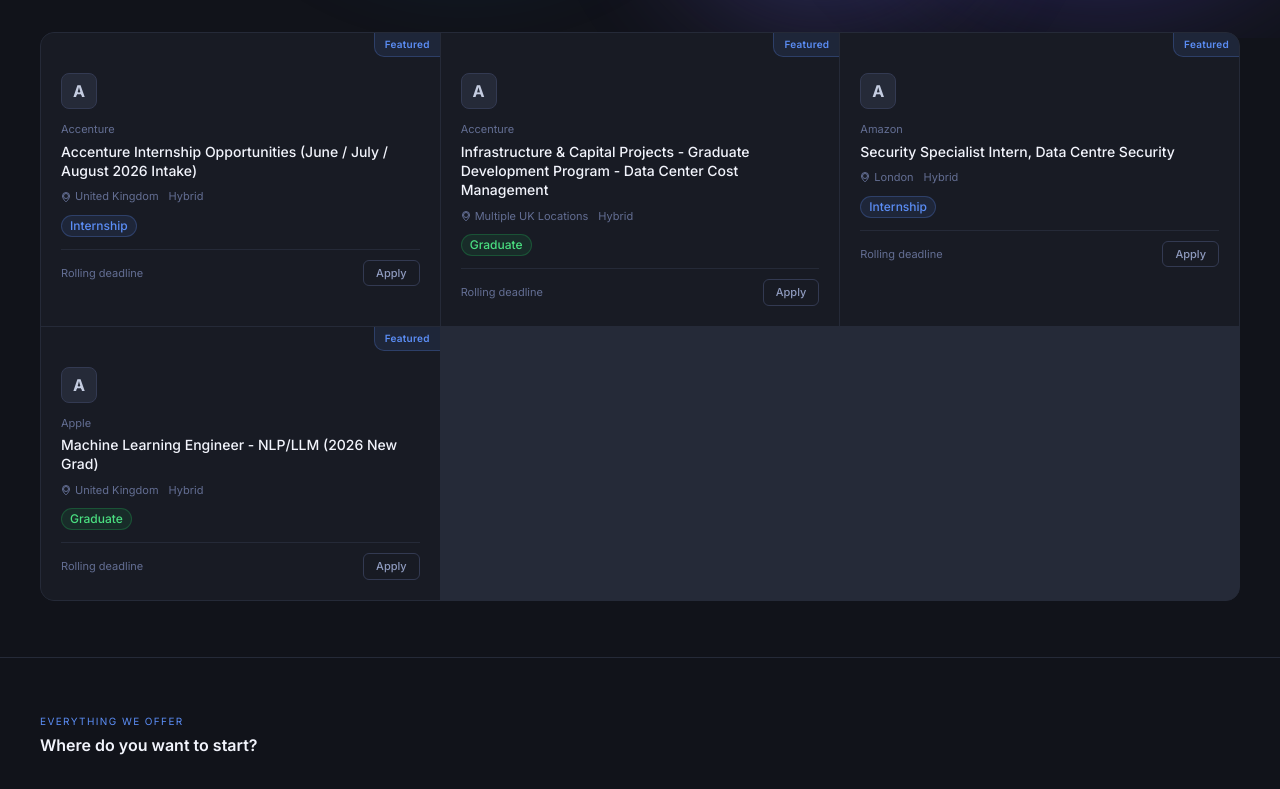
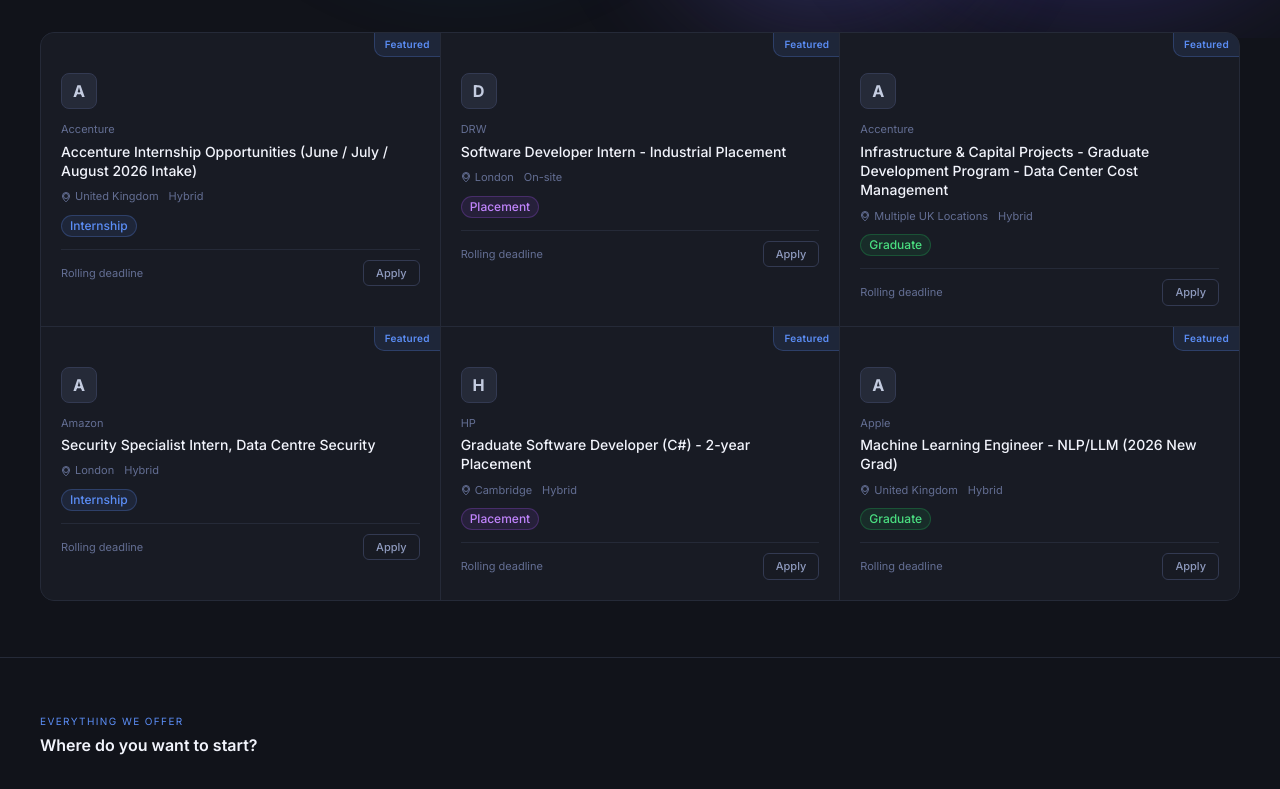
Before and after one commit to uffbilxl/sca, a Next.js app: page / in a window 1280 px wide. Shown: the part 762-1551 px from the top of the page. Built offline with nearby package versions, Linux system fonts and the light colour scheme.

Commit message:
Feature DRW and HP placements to fill two gaps in homepage featured section

```diff
--- a/src/data/opportunities.ts
+++ b/src/data/opportunities.ts
@@ -103,7 +103,7 @@
   { id: "cmprli8vw003qpiqgl43dlld6", title: "Technical Support Engineer Intern (Summer 2026)", slug: "cloudflare-technical-support-engineer-intern-summer-2026", description: "Technical Support Engineer Intern (Summer 2026) at Cloudflare. Based in London.", type: "INTERNSHIP", location: "London", workMode: "ONSITE", featured: false, sponsored: false, status: "OPEN", applyUrl: "https://job-boards.greenhouse.io/cloudflare/jobs/7726879", startDate: "Summer 2026", deadline: null, company: C["cloudflare"], requirements: null, responsibilities: null, salary: null, salaryMin: null, salaryMax: null, duration: null, tags: [], _count: { comments: 0 }, createdAt: new Date(new Date('2026-05-30').getTime() - 33 * 86400000) },
   { id: "cmprli8vy003tpiqgywkn7lqw", title: "Sales Operations Intern", slug: "dassault-syst-mes-sales-operations-intern", description: "Sales Operations Intern at Dassault Systèmes. Based in Warwick.", type: "INTERNSHIP", location: "Warwick", workMode: "ONSITE", featured: false, sponsored: false, status: "OPEN", applyUrl: "https://www.3ds.com/careers/jobs/sales-operations-intern-548020", startDate: "2026", deadline: null, company: C["dassault-syst-mes"], requirements: null, responsibilities: null, salary: null, salaryMin: null, salaryMax: null, duration: null, tags: [], _count: { comments: 0 }, createdAt: new Date(new Date('2026-05-30').getTime() - 34 * 86400000) },
   { id: "cmpmyo4ef001wy1iqa3b4yi0x", title: "Software Engineer Intern", slug: "deliveroo-software-engineer-intern", description: "Software Engineer Intern at Deliveroo. Based in London.", type: "INTERNSHIP", location: "London", workMode: "HYBRID", featured: true, sponsored: false, status: "OPEN", applyUrl: "https://jobs.ashbyhq.com/deliveroo/3e0440a9-7abc-45b0-8520-d3e13083d0f3", startDate: null, deadline: null, company: C["deliveroo"], requirements: null, responsibilities: null, salary: null, salaryMin: null, salaryMax: null, duration: null, tags: [], _count: { comments: 0 }, createdAt: new Date(new Date('2026-05-30').getTime() - 35 * 86400000) },
-  { id: "cmprli8w3003zpiqgu6k0ofkt", title: "Software Developer Intern - Industrial Placement", slug: "drw-software-developer-intern-industrial-placement", description: "Software Developer Intern - Industrial Placement at DRW. Based in London.", type: "PLACEMENT", location: "London", workMode: "ONSITE", featured: false, sponsored: false, status: "OPEN", applyUrl: "https://job-boards.greenhouse.io/drwuniversityjobs/jobs/7364884", startDate: "Summer 2026", deadline: null, company: C["drw"], requirements: null, responsibilities: null, salary: null, salaryMin: null, salaryMax: null, duration: null, tags: [], _count: { comments: 0 }, createdAt: new Date(new Date('2026-05-30').getTime() - 36 * 86400000) },
+  { id: "cmprli8w3003zpiqgu6k0ofkt", title: "Software Developer Intern - Industrial Placement", slug: "drw-software-developer-intern-industrial-placement", description: "Software Developer Intern - Industrial Placement at DRW. Based in London.", type: "PLACEMENT", location: "London", workMode: "ONSITE", featured: true, sponsored: false, status: "OPEN", applyUrl: "https://job-boards.greenhouse.io/drwuniversityjobs/jobs/7364884", startDate: "Summer 2026", deadline: null, company: C["drw"], requirements: null, responsibilities: null, salary: null, salaryMin: null, salaryMax: null, duration: null, tags: [], _count: { comments: 0 }, createdAt: new Date(new Date('2026-05-30').getTime() - 36 * 86400000) },
   { id: "cmprli8w50042piqgnjkigirc", title: "DXC Graduate Programme 2026", slug: "dxc-technology-dxc-graduate-programme-2026", description: "DXC Graduate Programme 2026 at DXC Technology. Based in London.", type: "GRADUATE", location: "London", workMode: "ONSITE", featured: false, sponsored: false, status: "OPEN", applyUrl: "https://dxctechnology.wd1.myworkdayjobs.com/en-US/DXCJobs/job/GBR---ENG---LONDON/DXC-Graduate-Programme-2026_51567282", startDate: "2026", deadline: null, company: C["dxc-technology"], requirements: null, responsibilities: null, salary: null, salaryMin: null, salaryMax: null, duration: null, tags: [], _count: { comments: 0 }, createdAt: new Date(new Date('2026-05-30').getTime() - 37 * 86400000) },
   { id: "cmprli8w70045piqgoejj364p", title: "Technology Risk Summer Internship Programme 2026", slug: "ey-technology-risk-summer-internship-programme-2026", description: "Technology Risk Summer Internship Programme 2026 at EY. Based in United Kingdom.", type: "INTERNSHIP", location: "United Kingdom", workMode: "ONSITE", featured: false, sponsored: false, status: "OPEN", applyUrl: "https://eyglobal.yello.co/jobs/r0QqKBMqclcrBs1_PGjnjw", startDate: "Summer 2026", deadline: null, company: C["ey"], requirements: null, responsibilities: null, salary: null, salaryMin: null, salaryMax: null, duration: null, tags: [], _count: { comments: 0 }, createdAt: new Date(new Date('2026-05-30').getTime() - 38 * 86400000) },
   { id: "cmprli8w90048piqgsvogjt7t", title: "Security Engineer Intern", slug: "freetrade-security-engineer-intern", description: "Security Engineer Intern at Freetrade. Based in London.", type: "INTERNSHIP", location: "London", workMode: "ONSITE", featured: false, sponsored: false, status: "OPEN", applyUrl: "https://jobs.ashbyhq.com/freetrade/f44c9df8-ec02-4fde-a75e-ad0f220147cd", startDate: "2026", deadline: null, company: C["freetrade"], requirements: null, responsibilities: null, salary: null, salaryMin: null, salaryMax: null, duration: null, tags: [], _count: { comments: 0 }, createdAt: new Date(new Date('2026-05-30').getTime() - 39 * 86400000) },
@@ -123,7 +123,7 @@
   { id: "cmprli8wz005epiqgzitk0zl9", title: "2026 Graduate Software Engineer - Triton", slug: "graphcore-2026-graduate-software-engineer-triton-2", description: "2026 Graduate Software Engineer - Triton at Graphcore. Based in Bristol.", type: "GRADUATE", location: "Bristol", workMode: "ONSITE", featured: false, sponsored: false, status: "OPEN", applyUrl: "https://job-boards.greenhouse.io/graphcore/jobs/8238577002", startDate: "2026", deadline: null, company: C["graphcore"], requirements: null, responsibilities: null, salary: null, salaryMin: null, salaryMax: null, duration: null, tags: [], _count: { comments: 0 }, createdAt: new Date(new Date('2026-05-30').getTime() - 53 * 86400000) },
   { id: "cmpmyo4ez0035y1iqjgbsxtsy", title: "Intern - Research", slug: "graphcore-intern-research", description: "Intern - Research at Graphcore. Based in Bristol; Cambridge; London.", type: "INTERNSHIP", location: "Bristol; Cambridge; London", workMode: "HYBRID", featured: true, sponsored: false, status: "OPEN", applyUrl: "https://job-boards.greenhouse.io/graphcore/jobs/8287389002", startDate: null, deadline: null, company: C["graphcore"], requirements: null, responsibilities: null, salary: null, salaryMin: null, salaryMax: null, duration: null, tags: [], _count: { comments: 0 }, createdAt: new Date(new Date('2026-05-30').getTime() - 54 * 86400000) },
   { id: "cmprli8x3005kpiqguwd6lqh7", title: "2026 Investment Banking Intern - Technology & Services", slug: "guggenheim-securities-2026-investment-banking-intern-technology-services", description: "2026 Investment Banking Intern - Technology & Services at Guggenheim Securities. Based in London.", type: "INTERNSHIP", location: "London", workMode: "ONSITE", featured: false, sponsored: false, status: "OPEN", applyUrl: "https://guggenheim.wd1.myworkdayjobs.com/en-US/Guggenheim_Careers_Campus/job/XMLNAME-2026-Investment-Banking-Intern---Technology---Services--London-_14631", startDate: "Summer 2026", deadline: null, company: C["guggenheim-securities"], requirements: null, responsibilities: null, salary: null, salaryMin: null, salaryMax: null, duration: null, tags: [], _count: { comments: 0 }, createdAt: new Date(new Date('2026-05-30').getTime() - 55 * 86400000) },
-  { id: "cmpmyo4ey0032y1iqhij6xiqm", title: "Graduate Software Developer (C#) - 2-year Placement", slug: "hp-graduate-software-developer-c-2-year-placement", description: "Graduate Software Developer (C#) - 2-year Placement at HP. Based in Cambridge.", type: "PLACEMENT", location: "Cambridge", workMode: "HYBRID", featured: false, sponsored: false, status: "OPEN", applyUrl: "https://hp.wd5.myworkdayjobs.com/en-US/ExternalCareerSite/job/Cambridge-Cambridgeshire-United-Kingdom/Graduate-Software-Developer--C----2-year-Placement_3156191-1/apply/autofillWithResume?source=MyGWorks", startDate: null, deadline: null, company: C["hp"], requirements: null, responsibilities: null, salary: null, salaryMin: null, salaryMax: null, duration: null, tags: [], _count: { comments: 0 }, createdAt: new Date(new Date('2026-05-30').getTime() - 56 * 86400000) },
+  { id: "cmpmyo4ey0032y1iqhij6xiqm", title: "Graduate Software Developer (C#) - 2-year Placement", slug: "hp-graduate-software-developer-c-2-year-placement", description: "Graduate Software Developer (C#) - 2-year Placement at HP. Based in Cambridge.", type: "PLACEMENT", location: "Cambridge", workMode: "HYBRID", featured: true, sponsored: false, status: "OPEN", applyUrl: "https://hp.wd5.myworkdayjobs.com/en-US/ExternalCareerSite/job/Cambridge-Cambridgeshire-United-Kingdom/Graduate-Software-Developer--C----2-year-Placement_3156191-1/apply/autofillWithResume?source=MyGWorks", startDate: null, deadline: null, company: C["hp"], requirements: null, responsibilities: null, salary: null, salaryMin: null, salaryMax: null, duration: null, tags: [], _count: { comments: 0 }, createdAt: new Date(new Date('2026-05-30').getTime() - 56 * 86400000) },
   { id: "cmprli8x6005qpiqga9ktq6ht", title: "Quantitative Developer", slug: "intropic-quantitative-developer-2", description: "Quantitative Developer at Intropic. Based in London.", type: "GRADUATE", location: "London", workMode: "ONSITE", featured: false, sponsored: false, status: "OPEN", applyUrl: "https://jobs.lever.co/intropic/e7f90e06-05e2-40d8-b9f5-df4c96792dd2", startDate: "H1 2026", deadline: null, company: C["intropic"], requirements: null, responsibilities: null, salary: null, salaryMin: null, salaryMax: null, duration: null, tags: [], _count: { comments: 0 }, createdAt: new Date(new Date('2026-05-30').getTime() - 57 * 86400000) },
   { id: "cmprli8x8005tpiqg9rvat43p", title: "Quantrepreneur - Engineering", slug: "intropic-quantrepreneur-engineering", description: "Quantrepreneur - Engineering at Intropic. Based in London.", type: "INTERNSHIP", location: "London", workMode: "ONSITE", featured: false, sponsored: false, status: "OPEN", applyUrl: "https://jobs.lever.co/intropic/c31c65cc-178d-4a50-bc6a-4f4b057f4381", startDate: "Summer 2026", deadline: null, company: C["intropic"], requirements: null, responsibilities: null, salary: null, salaryMin: null, salaryMax: null, duration: null, tags: [], _count: { comments: 0 }, createdAt: new Date(new Date('2026-05-30').getTime() - 58 * 86400000) },
   { id: "cmprli8xa005wpiqgjimuiva5", title: "Quantrepreneur - Quantitative Developer", slug: "intropic-quantrepreneur-quantitative-developer-2", description: "Quantrepreneur - Quantitative Developer at Intropic. Based in London.", type: "INTERNSHIP", location: "London", workMode: "ONSITE", featured: false, sponsored: false, status: "OPEN", applyUrl: "https://jobs.lever.co/intropic/1427876a-fb80-4ee1-96da-79cac32a7803", startDate: "Summer 2026", deadline: null, company: C["intropic"], requirements: null, responsibilities: null, salary: null, salaryMin: null, salaryMax: null, duration: null, tags: [], _count: { comments: 0 }, createdAt: new Date(new Date('2026-05-30').getTime() - 59 * 86400000) },
```
